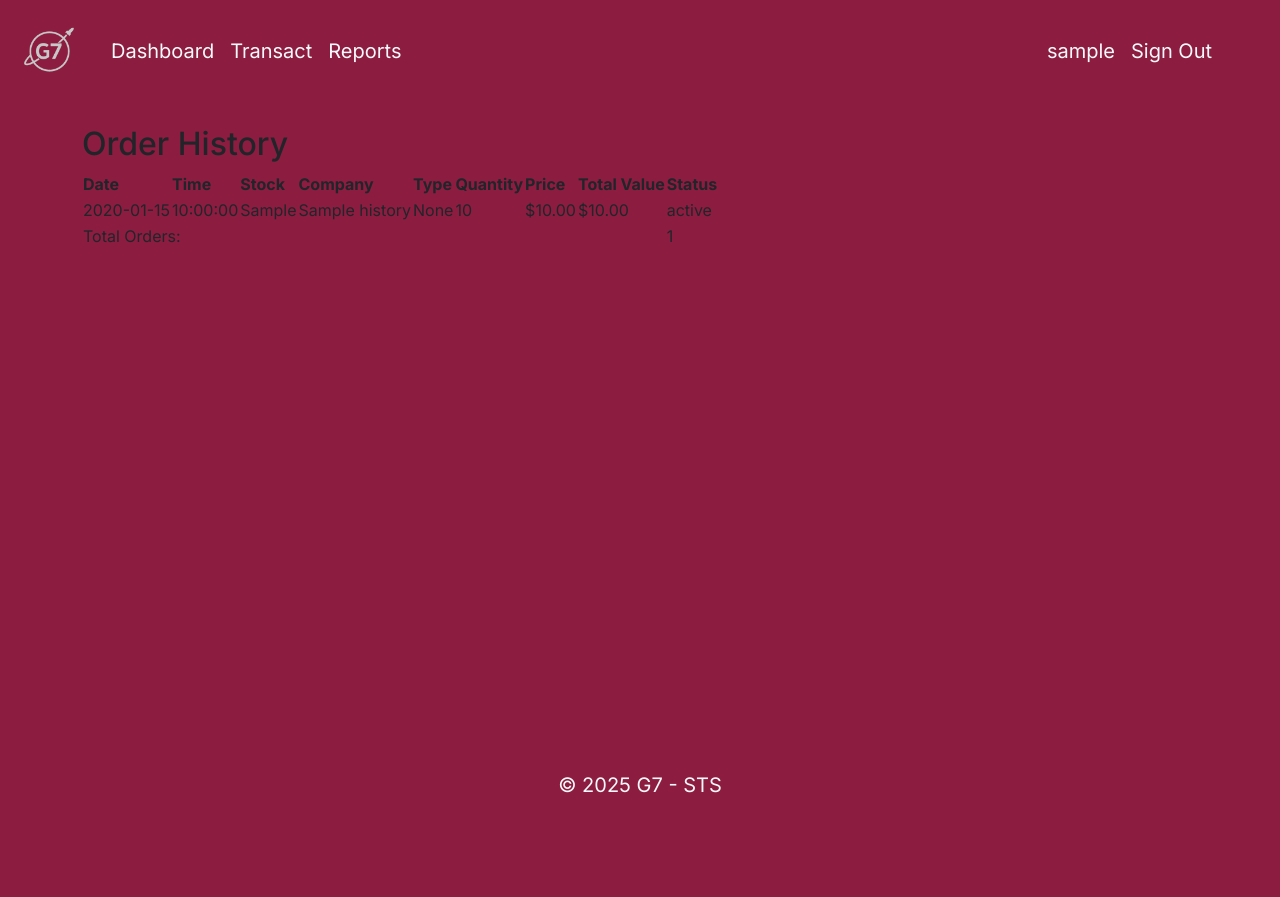
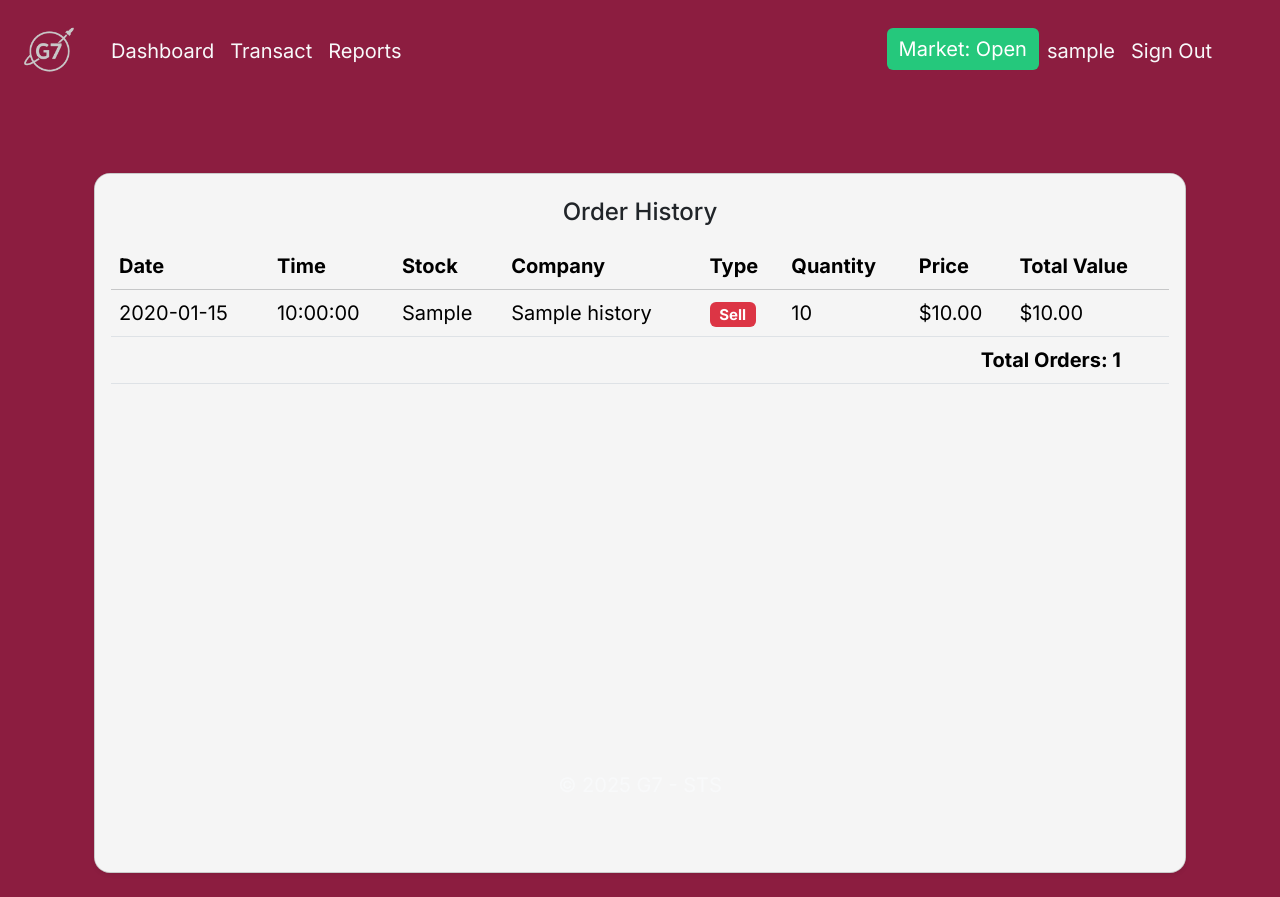
Before and after one commit to el-monke/StockTradingSystem, a Flask app: page /home/order_history in a window 1280 px wide. Before the commit the page ends 793 px from the top, so only its background shows below. Run offline with Flask 3, Linux system fonts and the light colour scheme; a user stored in the database is signed in; tables that the repository leaves empty hold one stand-in row (values such as "Sample post").

Commit message:
UI - User Fixes
Standardized card height on buy/sell/deposit/withdraw. Imported Quan Le's order_history.html. Added portfolio.html for user to view their full holdings.

Co-Authored-By: Quan The Le <98299755+QuanTheLe@users.noreply.github.com>

```diff
--- a/app.py
+++ b/app.py
@@ -439,6 +439,14 @@ def get_market_status(target_date=None):
 
     return market_open, market_start, market_end, holiday
 
+@app.context_processor
+def injectMktStatus():
+    market_open = get_market_status()[0]
+    market_start = get_market_status()[1]
+    market_end = get_market_status()[2]
+    holiday = get_market_status()[3]
+
+    return dict(market_open=market_open, market_start=market_start, market_end=market_end, holiday=holiday)
 
 
 # HOME ROUTES---------------------------------------------------------------------------------------
@@ -1064,6 +1072,29 @@ def viewOrderHistory():
 
     return render_template("order_history.html", orders=orders)
 
+# View Portfolio Route
+@app.route('/home/portfolio', methods=["GET", "POST"])
+@login_required
+def viewPortfolio():
+
+    try:
+        portfolio = (
+            Portfolio.query.with_entities(
+                Portfolio.ticker,
+                Portfolio.stockName,
+                Portfolio.mktPrice,
+                Portfolio.quantity
+            )
+            .filter_by(userId=current_user.userId)
+            .order_by(Portfolio.ticker)
+            .all()
+        )
+    except:
+        flash(f"Error retrieving Portfolio. Please try again.", "danger")
+        return render_template("portfolio.html", portfolio=portfolio)
+
+    return render_template("portfolio.html", portfolio=portfolio)
+
 # END USER ROUTES------------------------------------------------------------------------------------
 
 # BRETT: RANDOM NUMBER GENERATION -------------------------------------------------------------------
--- a/templates/base.html
+++ b/templates/base.html
@@ -67,7 +67,7 @@
                         <a class="nav-link dropdown-toggle text-light fs-5" href="#" data-bs-toggle="dropdown">Reports</a>
                         <ul class="dropdown-menu">
                             <li><a class="dropdown-item fs-5" href="{{ url_for('viewOrderHistory') }}">Order History</a></li>
-                            <li><a class="dropdown-item fs-5" href="#">Portfolio</a></li>
+                            <li><a class="dropdown-item fs-5" href="{{ url_for('viewPortfolio')}} ">Portfolio</a></li>
                         </ul>
                     </li>
                 </ul>
--- a/templates/home.html
+++ b/templates/home.html
@@ -104,7 +104,7 @@
               </thead>
               <tbody id="available-stock-table-body">
                 {% for i in stock %}
-                <tr onclick="document.getElementById('ticker').value='{{ i.ticker}}';">
+                <tr>
                   <th scope="row" style="background-color: #F5F5F5;">{{ i.ticker }}</th>
                   <td style="background-color: #F5F5F5;">${{ "{:,.2f}".format(i.initStockPrice) }}</td>
                   <td style="background-color: #F5F5F5;">${{ "{:,.2f}".format(i.currentMktPrice) }}</td>
@@ -145,7 +145,7 @@
               </thead>
               <tbody>
                 {% for i in portfolio %}
-                <tr onclick="document.getElementById('ticker').value='{{ i.ticker}}';">
+                <tr>
                   <th scope="row" style="background-color: #F5F5F5;">{{ i.ticker }}</th>
                   <td style="background-color: #F5F5F5;">${{ "{:,.2f}".format(i.mktPrice) }}</td>
                   <td style="background-color: #F5F5F5;">{{ i.quantity }}</td>
--- a/templates/order_history.html
+++ b/templates/order_history.html
@@ -2,72 +2,73 @@
 {% block title %}Order History{% endblock %}
 {% block content %}
 
-<!DOCTYPE html>
-<html lang="en">
-<head>
-  <meta charset="UTF-8">
-  <meta name="viewport" content="width=device-width, initial-scale=1">
-  <title>Order History</title>
-</head>
-<body>
+<div class="container mt-5">
 
-<div>
-  <div>
-    <div>
-      <div>
-        <h2>Order History</h2>
-        <div>
-          <table>
-            <thead>
+    <div class="card hover-lift rounded-4 overflow-hidden shadow-sm" style="background-color: #F5F5F5; height: 700px;">
+        <div class="card-body" style="background-color: #F5F5F5;">
+          <h1 class="card-title text-center h4 py-2">Order History</h1>
+
+            <div class="table-responsive">
+                <table class="table table-hover align-middle">
+                    <thead class="table-light fs-5">
                         <tr>
-                <th>Date</th>
-                <th>Time</th>
-                <th>Stock</th>
-                <th>Company</th>
-                <th>Type</th>
-                <th>Quantity</th>
-                <th>Price</th>
-                <th>Total Value</th>
-                <th>Status</th>
+                            <th style="background-color: #F5F5F5;">Date</th>
+                            <th style="background-color: #F5F5F5;">Time</th>
+                            <th style="background-color: #F5F5F5;">Stock</th>
+                            <th style="background-color: #F5F5F5;">Company</th>
+                            <th style="background-color: #F5F5F5;">Type</th>
+                            <th style="background-color: #F5F5F5;">Quantity</th>
+                            <th style="background-color: #F5F5F5;">Price</th>
+                            <th style="background-color: #F5F5F5;">Total Value</th>
                         </tr>
                     </thead>
+
                     <tbody>
                         {% if orders %}
                             {% for order in orders %}
-                <tr>
-                  <td>{{ order.createdAt.strftime('%Y-%m-%d') if order.createdAt else 'N/A' }}</td>
-                  <td>{{ order.createdAt.strftime('%H:%M:%S') if order.createdAt else 'N/A' }}</td>
-                  <td>{{ order.ticker }}</td>
-                  <td>{{ order.companyName }}</td>
-                  <td>{{ order.type }}</td>
-                  <td>{{ order.quantity }}</td>
-                  <td>${{ "%.2f"|format(order.price) }}</td>
-                  <td>${{ "%.2f"|format(order.totalValue) }}</td>
-                  <td>{{ order.status }}</td>
+                            <tr class="fs-5">
+                                <td style="background-color: #F5F5F5;">{{ order.createdAt.strftime('%Y-%m-%d') }}</td>
+                                <td style="background-color: #F5F5F5;">{{ order.createdAt.strftime('%H:%M:%S') }}</td>
+                                <td style="background-color: #F5F5F5;">{{ order.ticker }}</td>
+                                <td style="background-color: #F5F5F5;">{{ order.companyName }}</td>
+
+                                <td style="background-color: #F5F5F5;">
+                                    {% if order.type == 'BUY' %}
+                                        <span class="badge bg-success">Buy</span>
+                                    {% else %}
+                                        <span class="badge bg-danger">Sell</span>
+                                    {% endif %}
+                                </td>
+
+                                <td style="background-color: #F5F5F5;">{{ order.quantity }}</td>
+                                <td style="background-color: #F5F5F5;">${{ "%.2f"|format(order.price) }}</td>
+                                <td style="background-color: #F5F5F5;">${{ "%.2f"|format(order.totalValue) }}</td>
+
                             </tr>
                             {% endfor %}
                         {% else %}
-                <tr>
-                  <td colspan="9">No orders yet. Start trading to see your history!</td>
+                        <tr class="fs-5">
+                            <td colspan="9" class="text-center py-4" style="background-color: #F5F5F5;">
+                                <strong>No orders yet.</strong><br>
+                                <span class="text-muted">Start trading to build your order history.</span>
+                            </td>
                         </tr>
                         {% endif %}
                     </tbody>
 
                     {% if orders %}
                     <tfoot>
-              <tr>
-                <td colspan="8">Total Orders:</td>
-                <td>{{ orders|length }}</td>
+                        <tr class="fw-bold">
+                            <td colspan="8" class="text-end px-5 fs-5" style="background-color: #F5F5F5;">Total Orders: {{ orders|length }}</td>
                         </tr>
                     </tfoot>
                     {% endif %}
+
                 </table>
             </div>
-      </div>
+
         </div>
     </div>
 </div>
 
-</body>
-</html>
 {% endblock %}
```
Also changed, not shown: templates/buy_stock.html (+3 -7 lines), templates/deposit.html (+9 -7 lines), templates/home_admin.html (+8 -11 lines), templates/portfolio.html (added, +37 -0 lines), templates/sell_stock.html (+5 -9 lines), templates/withdraw.html (+9 -7 lines). Lines whose indentation alone changed are shown as unchanged.
